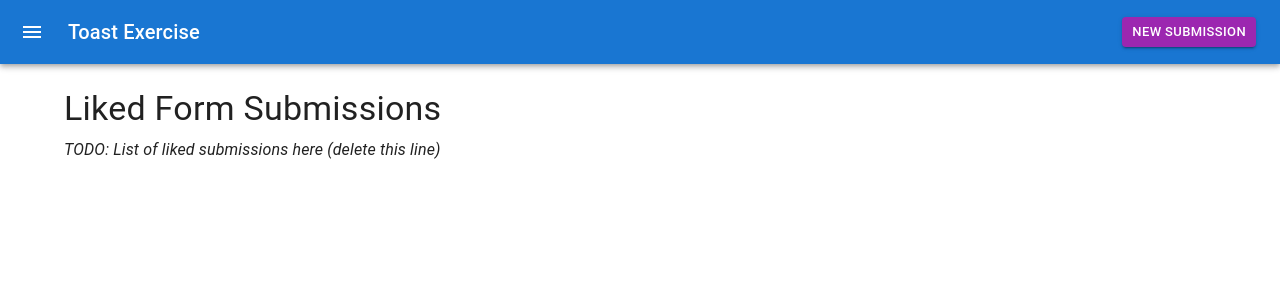
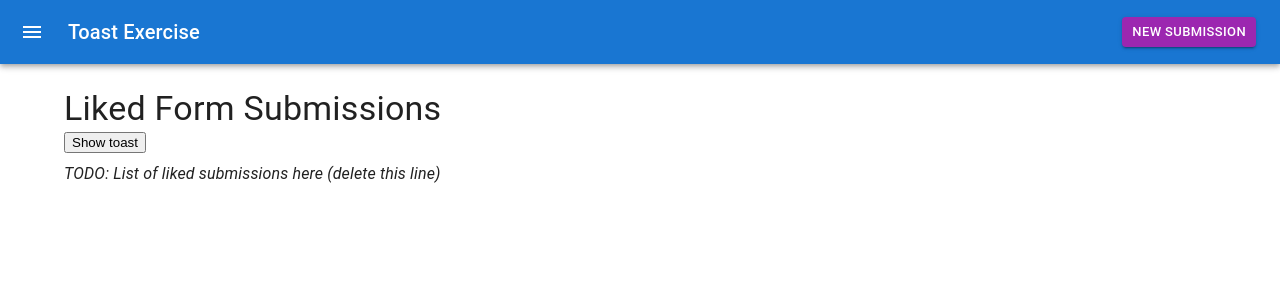
Before and after one commit to Sstobo/redbricks-test, a React (Create React App) app: page / in a window 1280 px wide. Shown: the top 300 px of the page. Built offline with nearby package versions, Linux system fonts and the light colour scheme; what chance would draw is missing.

Commit message:
Toast pops! As expected fortunatly :)

```diff
--- a/src/Content.jsx
+++ b/src/Content.jsx
@@ -6,10 +6,18 @@ import { useToast } from "@/components/ui/use-toast"
 
 export default function Content() {
   const { toast } = useToast();
+
+  const handleClick = () => {
+    toast({
+      title: "Scheduled: Catch up",
+      description: "Friday, February 12, 2021 at 5:57 PM",
+    });
+  };
+
   return (
     <Box sx={{marginTop: 3}}>
       <Typography variant="h4">Liked Form Submissions</Typography>
-
+      <button onClick={handleClick}>Show toast</button>
       <Typography variant="body1" sx={{fontStyle: 'italic', marginTop: 1}}>
         TODO: List of liked submissions here (delete this line)
       </Typography>
```
